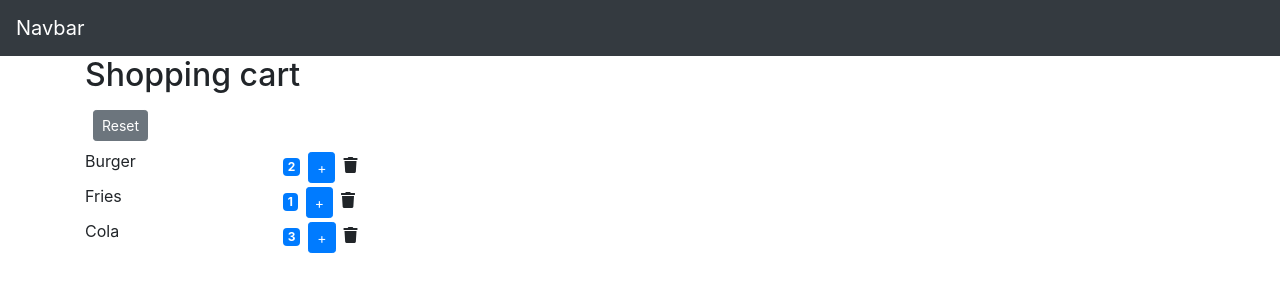
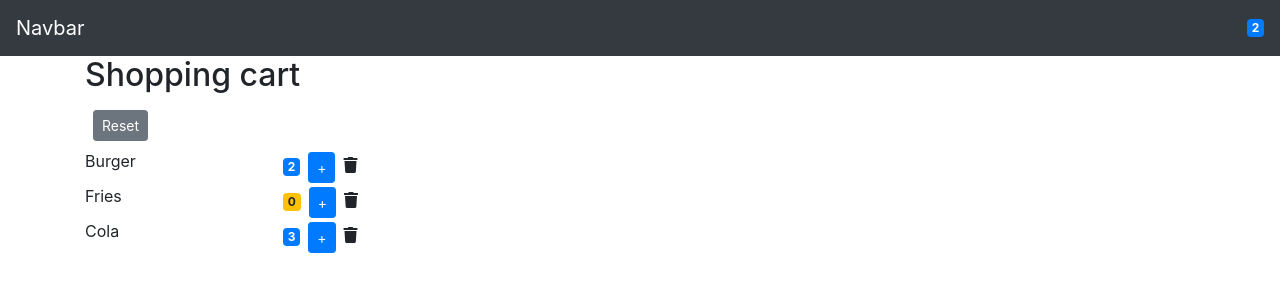
Before and after one commit to mhammed2020/React2020, a React (Create React App) app: page / in a window 1280 px wide. Shown: the top 300 px of the page. Built offline with nearby package versions, Linux system fonts and the light colour scheme.

Commit message:
navbar dynamic

```diff
--- a/src/components/app.jsx
+++ b/src/components/app.jsx
@@ -3,14 +3,70 @@ import NavBar from './navbar'
 import ShoppingCart from './carts'
 
 class App extends Component {
-    state = {  }
+
+
+    state = {
+        products :[
+            {id:1,name:"Burger",count :2},
+            {id:2,name:"Fries",count :0},
+            {id:3,name:"Cola",count :3}
+        ]
+
+            };
+
+        handeleDelete = (product) => {
+        //clone , edit and setState
+        const products = this.state.products.filter(p => p.id !== product.id);
+        this.setState({products});
+
+        };
+
+        handeleReset = () => {
+
+         //clone , edit and setState
+         let products = [...this.state.products];
+
+         products = products.map(p =>  {
+             p.count = 0 ;
+             return p;
+         });
+         this.setState({products});
+        };
+
+        //handelincrmnt
+
+
+        click_handler_INCRMT = product => {
+
+        //clone edit set
+        const products = [...this.state.products]
+        const index = products.indexOf(product) ;
+        products[index] = {...products[index]} ;
+
+        products[index].count++ ;
+
+        this.setState({products});
+        }
+
+
+
+
+
+
     render() {
         return (
+
 <React.Fragment>
 
-    <NavBar/>
+    <NavBar productsCount = {this.state.products.filter(p => p.count > 0).length} />
     <main className="container">
-        <ShoppingCart/>
+        <ShoppingCart products = {this.state.products}
+        onIncrement = {this.click_handler_INCRMT}
+        onDelete = {this.handeleDelete}
+        onReset = {this.handeleReset}
+
+
+        />
     </main>
 </React.Fragment>
 
--- a/src/components/carts.jsx
+++ b/src/components/carts.jsx
@@ -2,48 +2,6 @@ import React, { Component } from 'react'
 import Product from './products'
 
 class ShoppingCart extends Component {
-    state = {
-products :[
-    {id:1,name:"Burger",count :2},
-    {id:2,name:"Fries",count :1},
-    {id:3,name:"Cola",count :3}
-]
-
-    };
-
-handeleDelete = (product) => {
-//clone , edit and setState
-const products = this.state.products.filter(p => p.id !== product.id);
-this.setState({products});
-
-};
-
-handeleReset = () => {
-
- //clone , edit and setState
- let products = [...this.state.products];
-
- products = products.map(p =>  {
-     p.count = 0 ;
-     return p;
- });
- this.setState({products});
-};
-
-//handelincrmnt
-
-
-click_handler_INCRMT = product => {
-
-//clone edit set
-const products = [...this.state.products]
-const index = products.indexOf(product) ;
-products[index] = {...products[index]} ;
-
-products[index].count++ ;
-
-this.setState({products});
-};
 
 
     render() {
@@ -51,15 +9,18 @@ this.setState({products});
            <React.Fragment>
         <h2> Shopping cart</h2>
         <button
-        onClick={this.handeleReset}
-        className="btn btn-secondary btn-sm m-2">Reset</button>
-       {this.state.products.map(product => (
+        onClick={this.props.onReset}
+        className="btn btn-secondary btn-sm m-2">
+            Reset
+            </button>
+
+       {this.props.products.map(product => (
 
        <Product
        key ={product.id}
        product =  {product}
-       onDelete ={this.handeleDelete}
-       onIncrement = {this.click_handler_INCRMT}
+       onDelete ={this.props.onDelete}
+       onIncrement = {this.props.onIncrement}
 
         />
 
--- a/src/components/navbar.jsx
+++ b/src/components/navbar.jsx
@@ -5,7 +5,12 @@ class NavBar extends Component {
     render() {
         return ( <nav className="navbar navbar-dark bg-dark">
         <a className="navbar-brand" href="#">Navbar</a>
-      </nav>  );
+
+    <span className="badge badge-primary">{this.props.productsCount}</span>
+
+   </nav>
+
+      );
     }
 }
 
```
